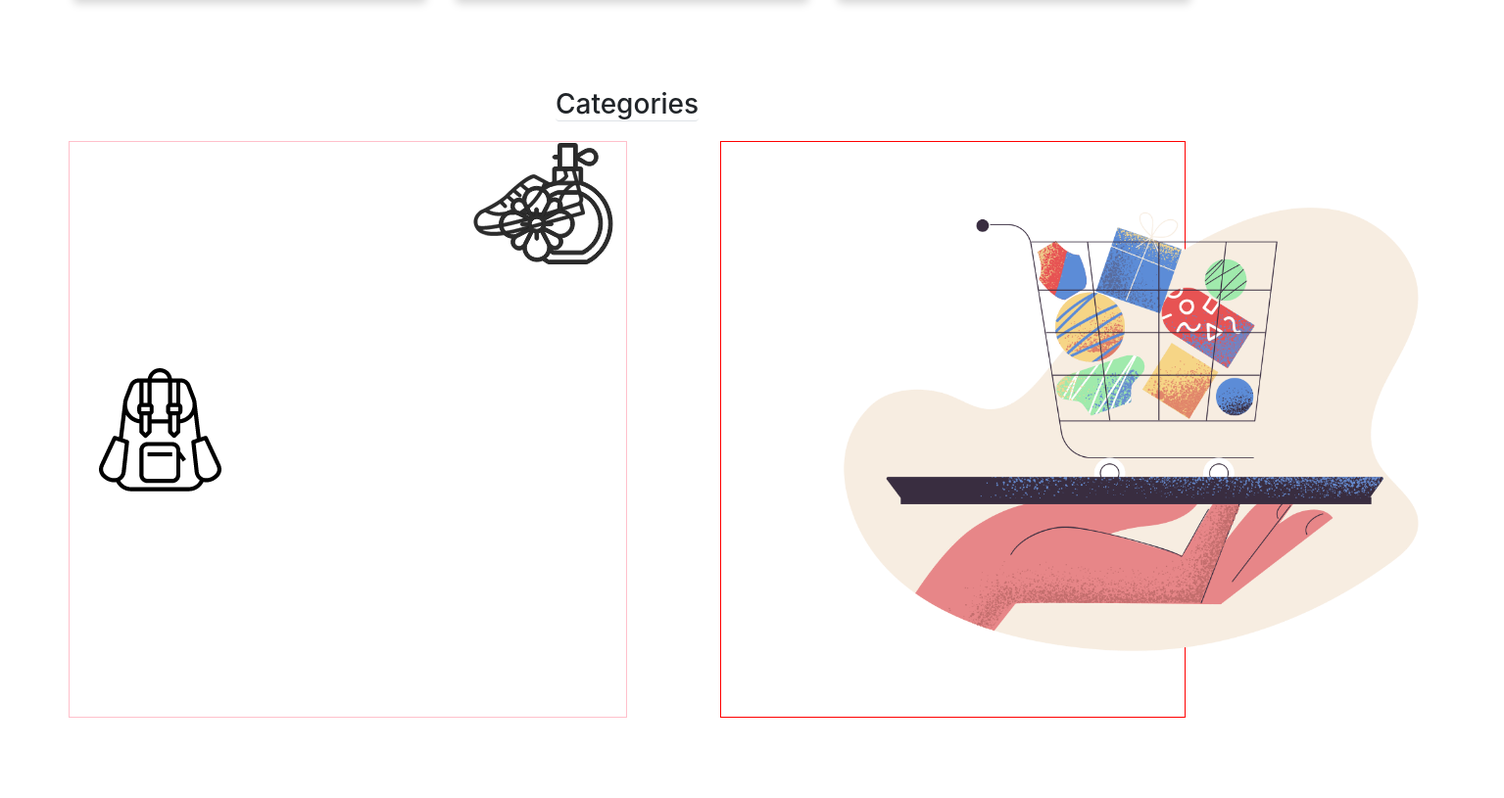
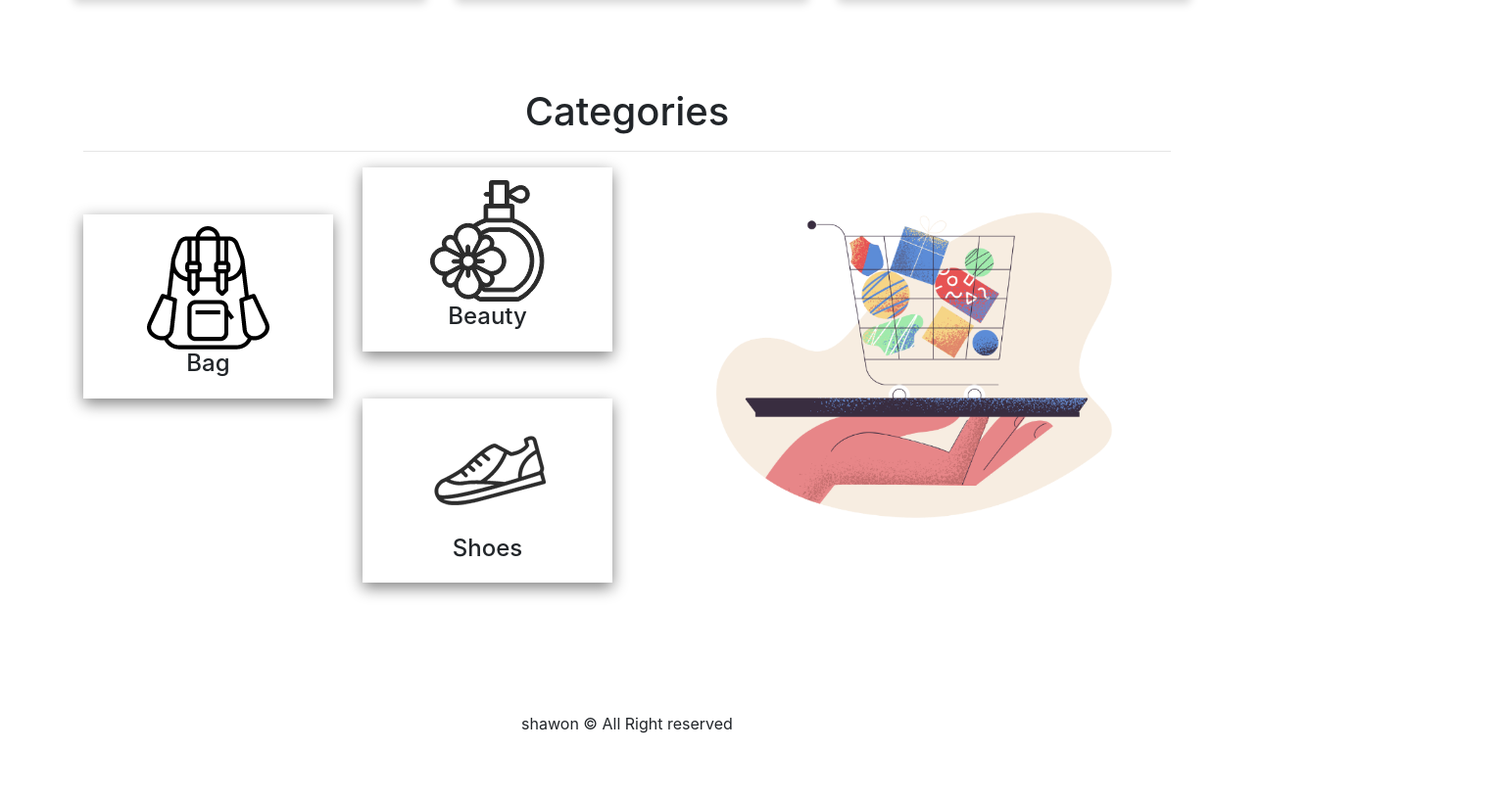
Before and after one commit to programmingWarrior/hotget-web, a plain HTML site: page index.html in a window 1280 px wide. Shown: the part 1935-2750 px from the top of the page at 98% size, 1535 px wide, since content can reach past the window. Before the commit the page ends 2688 px from the top, so only its background shows below. Drawn offline with nearby package versions, Linux system fonts and the light colour scheme.

Commit message:
final push

```diff
--- a/index.html
+++ b/index.html
@@ -163,31 +163,50 @@
   </div>
 
 
-<br><br><br>  <div class="container cat-div justify-content-center align-items-center">
-     <div class="cat-row row ">
-       <h3 class="cat-h rounded-bottom border-bottom">Categories</h3>
-     </div>
+<br><br><br>
+<!-- Categories Start -->
+
+<section id="categories">
+  <div class="container">
+  <div class="row text-center">
+    <div class="col-md-12">
+      <h1>Categories</h1>
+      <hr>
+    </div>
   </div>
-
-  <div class="container">
-    <div class="row d-flex justify-content-between">
-        <div class="col-md-6 left d-flex justify-content-between">
-          <div class="col-md-3 d-flex jutify-content-between align-items-center">
-            <img src="images/Categories/bag.png" alt="">
-      </div>
-      <div class="col-md-4 d-flex  " >
-        <div class="col-md-2">
-          <img src="images/Categories/shoe.png" alt="">
-        </div>
-        <div class="col-md-3">
-          <img src="images/Categories/perfume.png" alt="">
+    <div class="row text-center">
+      <div class="col-md-3 mt-5 mb-5">
+        <div class="categories-card">
+          <img src="images/Categories/bag.png" alt="" class="img-fluid">
+          <h4>Bag</h4>
         </div>
       </div>
+      <div class="col-md-3">
+        <div class="categories-card mb-5">
+          <img src="images/Categories/perfume.png" alt="" class="img-fluid">
+          <h4>Beauty</h4>
         </div>
-
-        <div class="col-md-5 right"><img src="images/Categories/pale-order.png" alt=""></div>
+        <div class="categories-card mb-5">
+          <img src="images/Categories/shoe.png" alt="" class="img-fluid">
+          <h4>Shoes</h4>
+        </div>
+      </div>
+      <br>
+      <div class="col-md-6">
+        <img src="images/Categories/pale-order.png" alt="" class="img-fluid">
+      </div>
     </div>
   </div>
+</section>
+
+<!-- End -->
+ <!-- Footer start  -->
+ <footer>
+  <div class="text-center">
+     shawon &copy; All Right reserved
+  </div>
+</footer>
+<!-- End  -->
 
 
 
--- a/style.css
+++ b/style.css
@@ -87,3 +87,17 @@
     border-radius: 44%;
     transition:8s;
 }
+.categories-card {
+    box-shadow: 0px 5px 15px gray;
+    padding: 5%;
+}
+.mt-5{
+    margin-top: 6rem!important;
+}
+/* End  */
+
+/* Footer  */
+footer {
+    padding: 5%;
+}
+/* End  */
```
